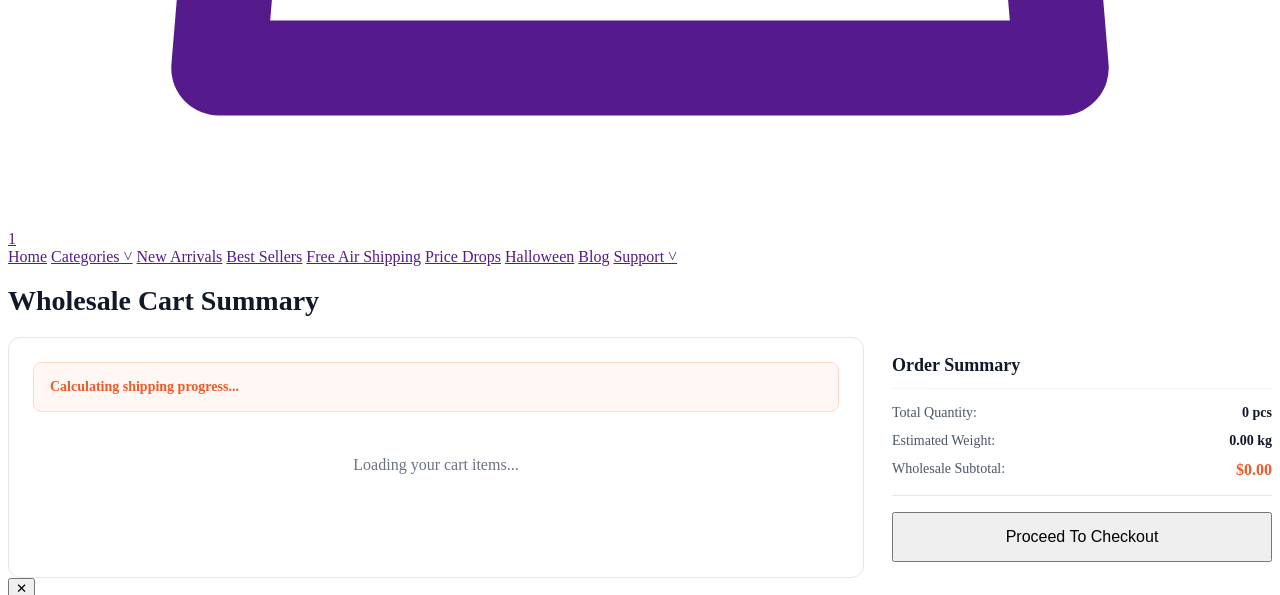
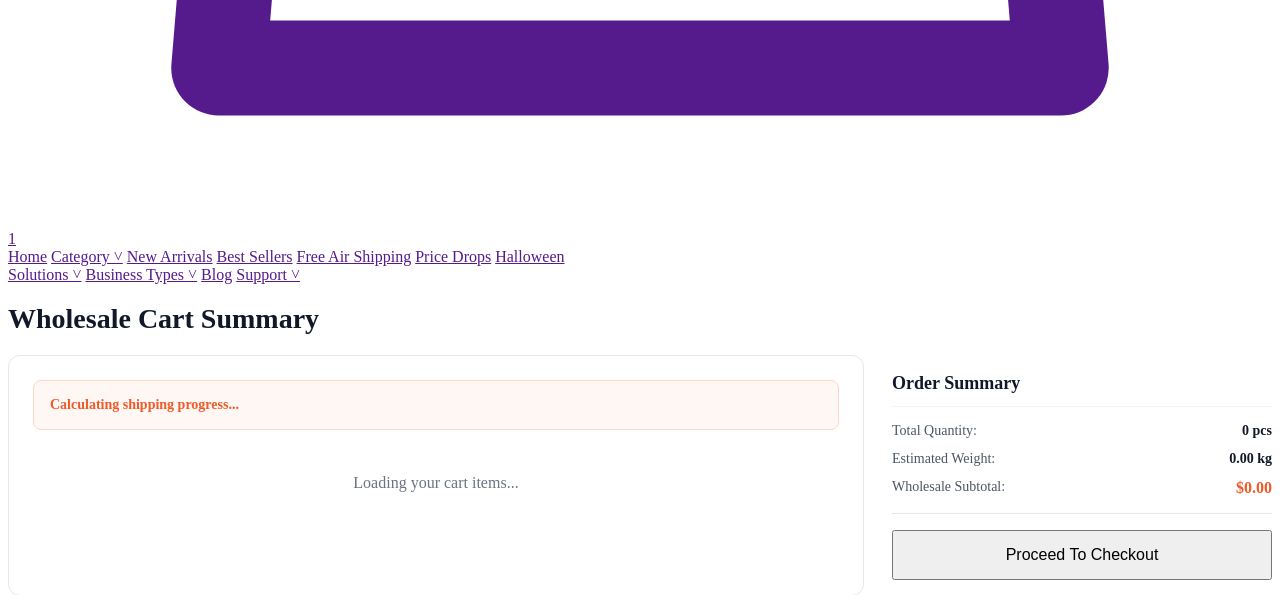
Before and after one commit to madhwalshivam/b2b-importwala, a PHP site: the page made by views/web/cart.php in a window 1280 px wide. Shown: the part 3782-4377 px from the top of the page. Run offline with PHP 8.4, Linux system fonts and the light colour scheme; the template is opened without the code that fills it, so the values that code supplies are empty; some web fonts are replaced.

Commit message:
feat: pixel-perfect navbar matching Everful reference screenshot - wide search bar, 24px icon gap, left/right subnav split

```diff
--- a/views/web/layout.php
+++ b/views/web/layout.php
@@ -109,15 +109,21 @@
     <!-- Category Sub-Nav Bar -->
     <nav class="nav-categories-bar">
       <div class="nav-categories-inner">
+        <div class="nav-categories-left">
           <a href="<?= url('') ?>" class="nav-category-link active">Home</a>
-        <a href="<?= url('catalog') ?>" class="nav-category-link">Categories ˅</a>
+          <a href="<?= url('catalog') ?>" class="nav-category-link">Category ˅</a>
           <a href="<?= url('catalog?sort=newest') ?>" class="nav-category-link">New Arrivals</a>
           <a href="<?= url('catalog?sort=popular') ?>" class="nav-category-link">Best Sellers</a>
           <a href="<?= url('catalog?free_shipping=1') ?>" class="nav-category-link">Free Air Shipping</a>
           <a href="<?= url('catalog?price_drops=1') ?>" class="nav-category-link">Price Drops</a>
           <a href="<?= url('catalog?q=halloween') ?>" class="nav-category-link">Halloween</a>
+        </div>
+        <div class="nav-categories-right">
+          <a href="<?= url('solutions') ?>" class="nav-category-link">Solutions ˅</a>
+          <a href="<?= url('business-types') ?>" class="nav-category-link">Business Types ˅</a>
           <a href="<?= url('blog') ?>" class="nav-category-link">Blog</a>
           <a href="<?= url('support') ?>" class="nav-category-link">Support ˅</a>
+        </div>
       </div>
     </nav>
   </header>
```
Also changed, not shown: public/assets/css/everful-theme.css. Lines whose indentation alone changed are shown as unchanged.
